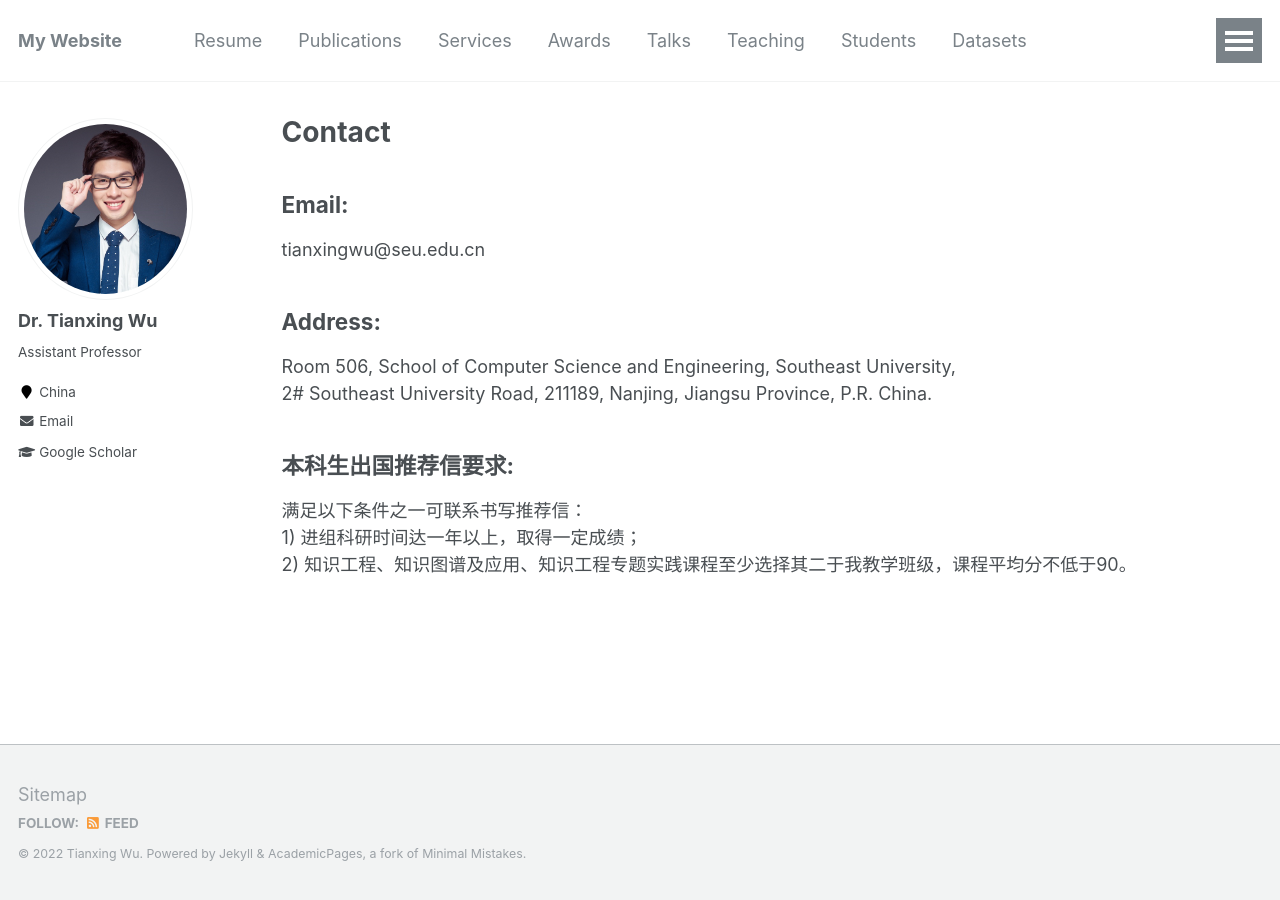
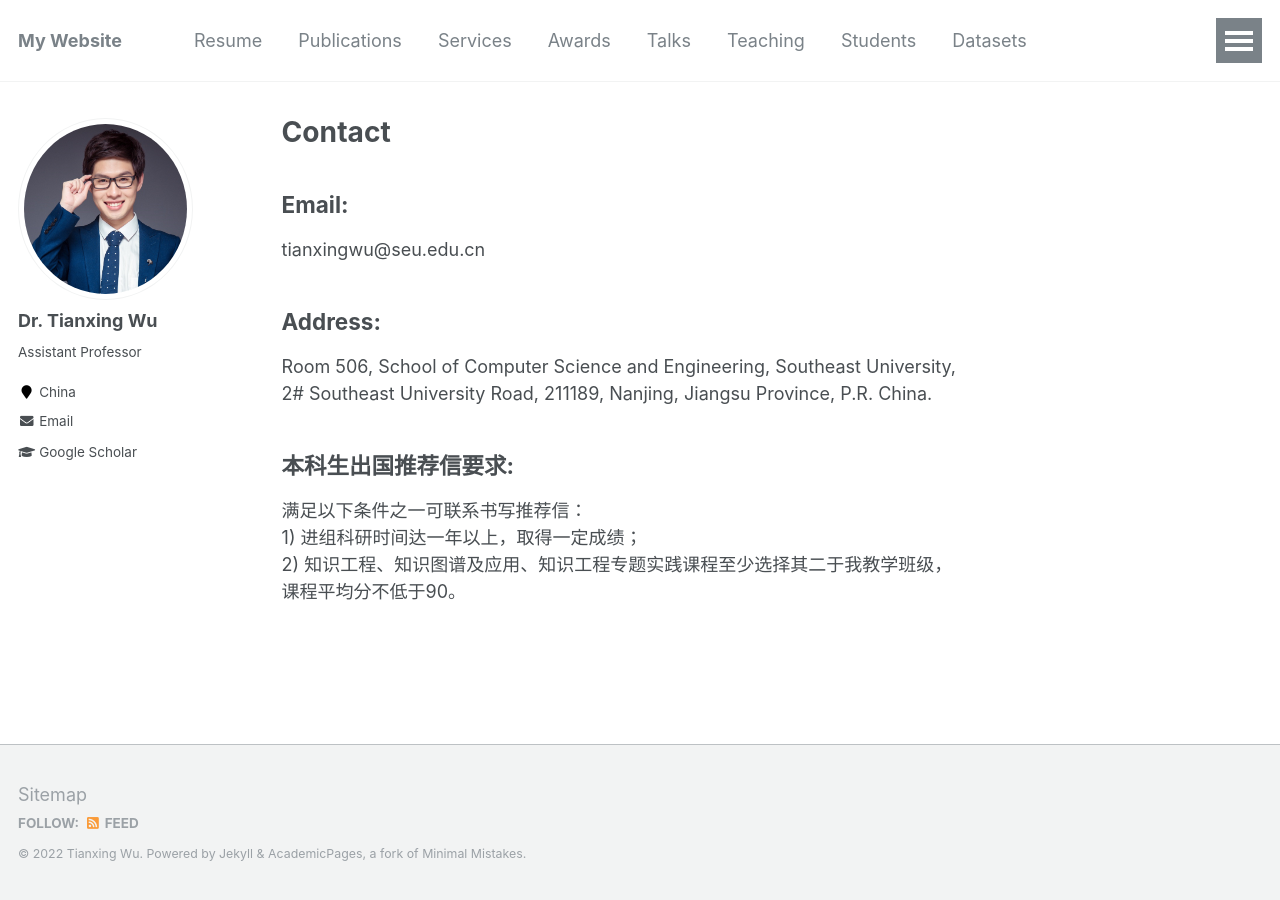
Before and after one commit to tianxing-wu/tianxing-wu.github.io, a Jekyll site: the page built from _pages/contact.md, in a window 1280 px wide. Built offline with Jekyll 4.4.1, drawn with Linux system fonts in a browser that asks for light colours.

Commit message:
info update

```diff
--- a/_pages/contact.md
+++ b/_pages/contact.md
@@ -15,4 +15,4 @@ Room 506, School of Computer Science and Engineering, Southeast University, <br>
 ## 本科生出国推荐信要求:
 满足以下条件之一可联系书写推荐信：<br>
 1) 进组科研时间达一年以上，取得一定成绩；<br>
-2) 知识工程、知识图谱及应用、知识工程专题实践课程至少选择其二于我教学班级，课程平均分不低于90。
+2) 知识工程、知识图谱及应用、知识工程专题实践课程至少选择其二于我教学班级，<br>课程平均分不低于90。
```
